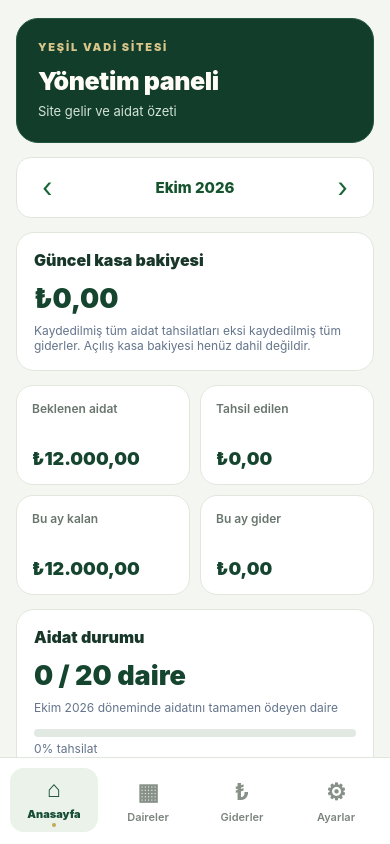
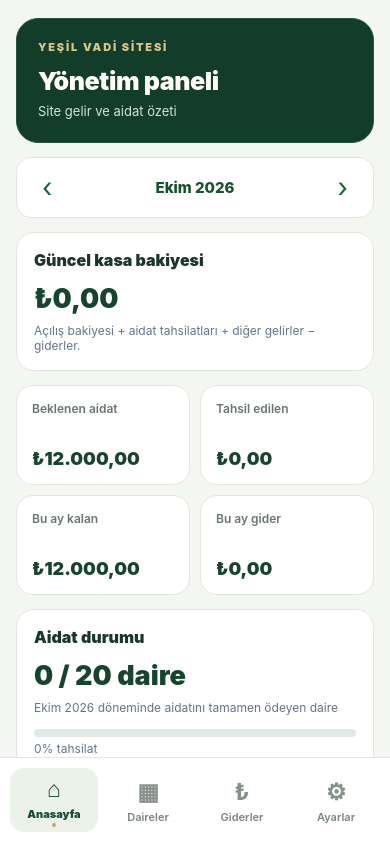
Before and after one commit to ilkerhemen-a11y/yesil-vadi-sitesi, a React Native app: screen / in a window 390 px wide. Built offline with nearby package versions, Linux system fonts and the light colour scheme.

Commit message:
Clarify the cash balance calculation

```diff
--- a/App.tsx
+++ b/App.tsx
@@ -166,7 +166,7 @@ export default function App() {
     <StatusBar barStyle="light-content" backgroundColor="#14532d" />
     {tab === "home" && <ScrollView contentContainerStyle={styles.content}>
       {header("Yönetim paneli", "Site gelir ve aidat özeti")}{monthPicker}
-      <View style={styles.panel}><Text style={styles.panelTitle}>Güncel kasa bakiyesi</Text><Text style={styles.bigNumber}>{money(cashBalance)}</Text><Text style={styles.muted}>Kaydedilmiş tüm aidat tahsilatları eksi kaydedilmiş tüm giderler. Açılış kasa bakiyesi henüz dahil değildir.</Text></View>
+      <View style={styles.panel}><Text style={styles.panelTitle}>Güncel kasa bakiyesi</Text><Text style={styles.bigNumber}>{money(cashBalance)}</Text><Text style={styles.muted}>Açılış bakiyesi + aidat tahsilatları + diğer gelirler − giderler.</Text></View>
       <View style={styles.grid}><Metric title="Beklenen aidat" value={money(monthExpected)} /><Metric title="Tahsil edilen" value={money(monthCollected)} /><Metric title="Bu ay kalan" value={money(monthRemaining)} /><Metric title="Bu ay gider" value={money(monthExpenses)} /></View>
       <View style={styles.panel}><Text style={styles.panelTitle}>Aidat durumu</Text><Text style={styles.bigNumber}>{paidCount} / {data.apartments.length} daire</Text><Text style={styles.muted}>{monthLabel(selectedMonth)} döneminde aidatını tamamen ödeyen daire</Text><View style={styles.track}><View style={[styles.progress, { width: (Math.min(100, monthExpected ? monthCollected / monthExpected * 100 : 0) + "%") as any }]} /></View><Text style={styles.muted}>{monthExpected ? Math.round(monthCollected / monthExpected * 100) : 0}% tahsilat</Text></View>
       <View style={styles.panel}><Text style={styles.panelTitle}>Toplam kalan borç</Text><Text style={styles.bigNumber}>{money(allDebt)}</Text><Text style={styles.muted}>Ödemeler önceki dönemlerin birikmiş borcunu da karşılar.</Text><Text style={styles.panelTitle}>Fazla ödeme bakiyesi</Text><Text style={styles.bigNumber}>{money(allCredit)}</Text><Text style={styles.muted}>Aidat borcunu aşan ödemeler sonraki dönemlere alacak olarak devreder.</Text></View>
```
